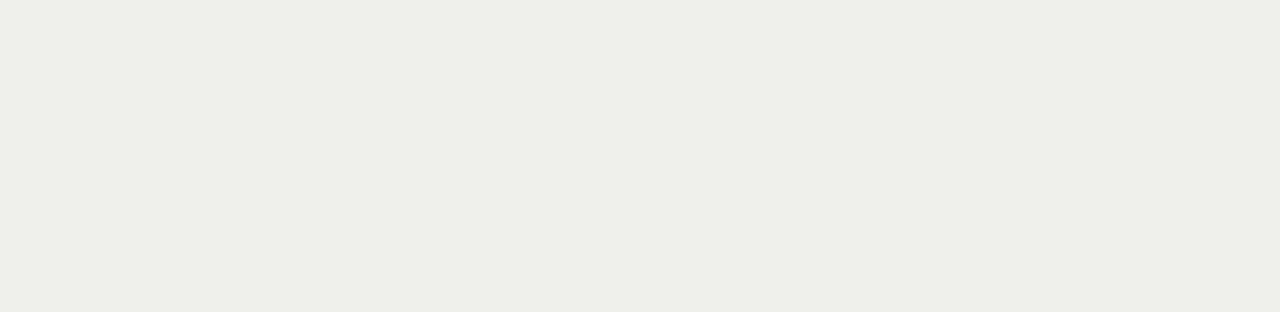
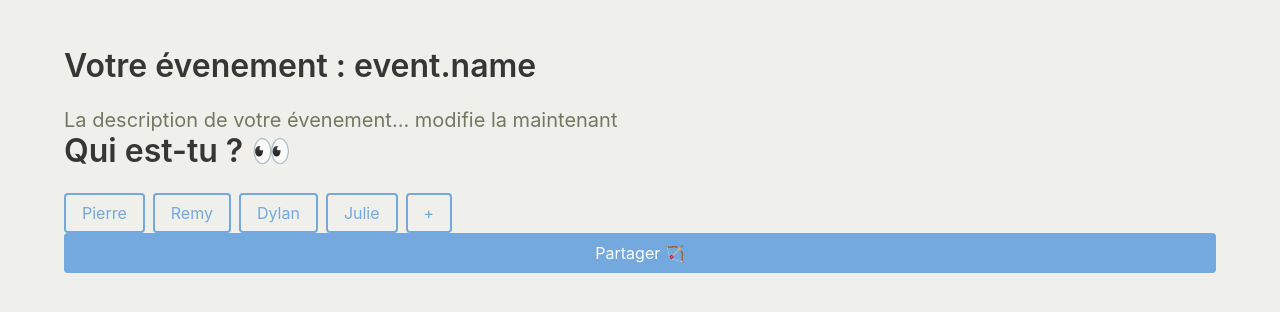
Before and after one commit to PlanVoteTeam/PlanVote_Frontend, a React (Vite) app: page /event/id in a window 1280 px wide. Before the commit this address had no page. Shown: the top 312 px of the page. Built offline with nearby package versions, Linux system fonts and the light colour scheme.

Commit message:
feat: init page event detail

```diff
--- a/src/App.tsx
+++ b/src/App.tsx
@@ -1,5 +1,6 @@
 import { BrowserRouter as Router, Routes, Route } from "react-router-dom";
 import LoginPage from "./components/LoginPage";
+import EventDetail from "./components/EventDetail";
 import "./style.scss";
 
 function App() {
@@ -9,6 +10,7 @@ function App() {
         <Routes>
           <Route path="" element={<LoginPage />} />
           <Route path="/" element={<LoginPage />} />
+          <Route path="/event/id" element={<EventDetail />} />
         </Routes>
       </Router>
     </div>
--- /dev/null
+++ b/src/components/EventDetail.tsx
@@ -0,0 +1,59 @@
+import { useState } from "react";
+import { useNavigate } from "react-router-dom";
+
+const EventDetail = () => {
+  const navigate = useNavigate();
+
+  return (
+    <section className="section">
+      <div className="container">
+        {/* Title of page */}
+        <p className="title">
+          <span>Votre évenement : </span>
+          <span className="has-text-primary	is-large is-lowercase">
+            event.name
+          </span>
+        </p>
+
+        {/*
+        Todo add on clic method
+        - On click : balise a to input text
+        - Add Button cancel
+        - Add button Validate -> axios.patch
+        */}
+        <a className="subtitle mt-5">
+          La description de votre évenement... modifie la maintenant
+        </a>
+
+        {/* Add participant
+
+          - [ ] Pop Up
+          - [ ] If isn't in local storage
+        */}
+        <div id="ChooseYourIdentity">
+          <p className="title">
+            <span>Qui est-tu ? 👀 </span>
+          </p>
+
+          <div className="buttons">
+            <button className="button is-primary is-outlined">Pierre</button>
+            <button className="button is-primary is-outlined">Remy</button>
+            <button className="button is-primary is-outlined">Dylan</button>
+            <button className="button is-primary is-outlined">Julie</button>
+            <button className="button is-primary is-outlined">+</button>
+          </div>
+        </div>
+
+        <div className="column is-half">
+          <div className="buttons">
+            <button className="button is-primary is-fullwidth">
+              Partager 🏹
+            </button>
+          </div>
+        </div>
+      </div>
+    </section>
+  );
+};
+
+export default EventDetail;
```
